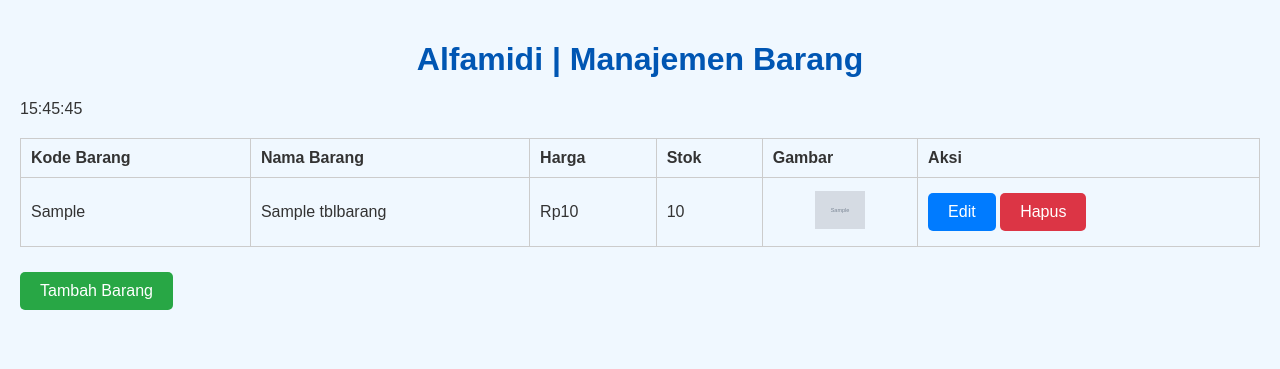
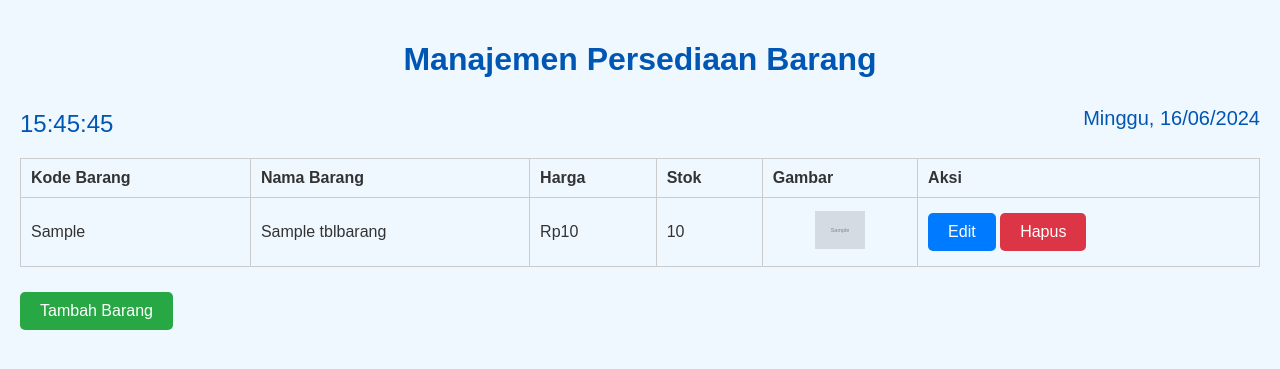
Before and after one commit to drewjd27/my_inventory_app, a PHP site: page / in a window 1280 px wide. Shown: the top 369 px of the page. Run offline with PHP 8.4, Linux system fonts and the light colour scheme; tables that the repository leaves empty or names only in its code hold one stand-in row (values such as "Sample post"); grey boxes marked "Sample" are stand-in pictures.

Commit message:
menambahkan tampilan tanggal dan hari

```diff
--- a/app/views/barang/create.php
+++ b/app/views/barang/create.php
@@ -6,6 +6,10 @@
 </head>
 <body>
     <h1>Tambah Barang</h1>
+    <div id="datetime">
+        <div id="clock"></div>
+        <div id="date"></div>
+    </div>
     <form action="index.php?action=store" method="POST" enctype="multipart/form-data">
         <label for="kdbarang">Kode Barang:</label>
         <input type="text" id="kdbarang" name="kdbarang" required>
@@ -24,5 +28,6 @@
 
         <input type="submit" value="Submit" class="btn btn-add">
     </form>
+    <script src="assets/js/clock.js"></script>
 </body>
 </html>
--- a/app/views/barang/edit.php
+++ b/app/views/barang/edit.php
@@ -6,6 +6,10 @@
 </head>
 <body>
     <h1>Edit Barang</h1>
+    <div id="datetime">
+        <div id="clock"></div>
+        <div id="date"></div>
+    </div>
     <form action="index.php?action=update" method="POST" enctype="multipart/form-data">
         <input type="hidden" id="kdbarang" name="kdbarang" value="<?= $barang['kdbarang'] ?>">
 
@@ -23,5 +27,6 @@
 
         <input type="submit" value="Submit" class="btn btn-add">
     </form>
+    <script src="assets/js/clock.js"></script>
 </body>
 </html>
--- a/app/views/barang/index.php
+++ b/app/views/barang/index.php
@@ -1,12 +1,15 @@
 <!DOCTYPE html>
 <html>
 <head>
-    <title>Alfamidi | Manajemen Barang</title>
+    <title>Manajemen Persediaan Barang</title>
     <link rel="stylesheet" type="text/css" href="assets/css/style.css">
 </head>
 <body>
-    <h1>Alfamidi | Manajemen Barang</h1>
-    <div id="clock"></div>
+    <h1>Manajemen Persediaan Barang</h1>
+    <div id="datetime">
+        <div id="clock"></div>
+        <div id="date"></div>
+    </div>
     <table>
         <tr>
             <th>Kode Barang</th>
--- a/assets/css/style.css
+++ b/assets/css/style.css
@@ -5,6 +5,24 @@ body {
     margin: 0;
     padding: 20px;
 }
+
+#datetime {
+    display: flex;
+    justify-content: space-between;
+    align-items: center;
+    margin-bottom: 20px;
+    font-size: 18px;
+    color: #0056b3;
+}
+
+#clock {
+    font-size: 24px;
+}
+
+#date {
+    font-size: 20px;
+}
+
 
 h1 {
     color: #0056b3;
--- a/assets/js/clock.js
+++ b/assets/js/clock.js
@@ -3,10 +3,21 @@ function updateClock() {
     var hours = now.getHours();
     var minutes = now.getMinutes();
     var seconds = now.getSeconds();
+    var days = ['Minggu', 'Senin', 'Selasa', 'Rabu', 'Kamis', 'Jumat', 'Sabtu'];
+    var day = days[now.getDay()];
+    var date = now.getDate();
+    var month = now.getMonth() + 1; // January is 0!
+    var year = now.getFullYear();
+
     var timeString = (hours < 10 ? '0' : '') + hours + ':' +
                      (minutes < 10 ? '0' : '') + minutes + ':' +
                      (seconds < 10 ? '0' : '') + seconds;
+
+    var dateString = day + ', ' + (date < 10 ? '0' : '') + date + '/' +
+                     (month < 10 ? '0' : '') + month + '/' + year;
+
     document.getElementById('clock').textContent = timeString;
+    document.getElementById('date').textContent = dateString;
 }
 
 setInterval(updateClock, 1000);
```
